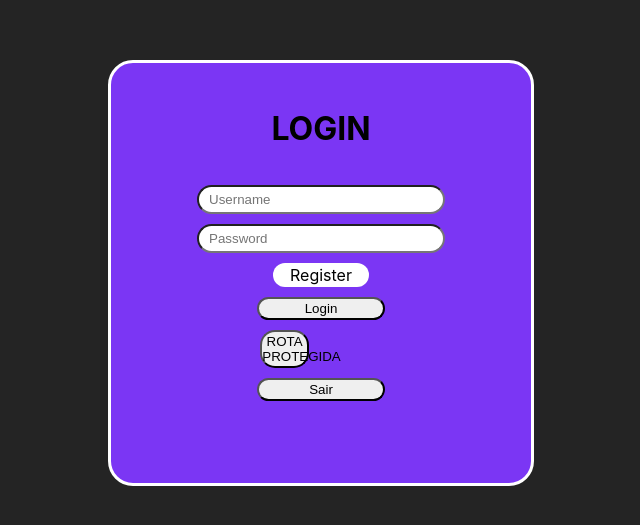
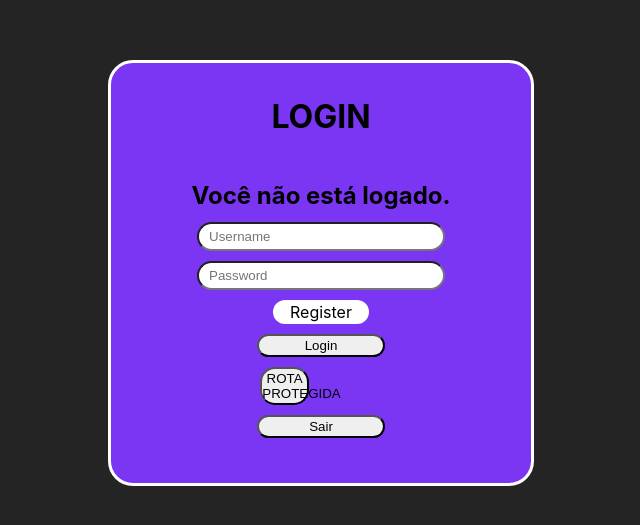
Before and after one commit to Jamilsonh/react-private-routes-jwt, a React (Vite) app in the folder client/: page / in a window 1280 px wide. Shown: the part 115-640 px from the top of the page, without its empty margins (319-959 px from the left). Built offline with nearby package versions, Linux system fonts and the light colour scheme.

Commit message:
feat: creating notifications on the login screen

```diff
--- a/client/src/screens/Login.jsx
+++ b/client/src/screens/Login.jsx
@@ -17,24 +17,8 @@ export function LoginPage() {
   const [username, setUsername] = useState('');
   const [password, setPassword] = useState('');
   const [message, setMessage] = useState('');
-  //const [tokenStatus, setTokenStatus] = useState('');
 
-  const { login, logout } = useAuth();
-
-  {
-    /*
-    const handleRegister = () => {
-    axios
-      .post('http://localhost:3001/register', { username, password })
-      .then((res) => {
-        setMessage(res.data.message);
-      })
-      .catch((err) => {
-        setMessage(err.response.data.message);
-      });
-  };
-  */
-  }
+  const { login, logout, isAuthenticated } = useAuth();
 
   const handleLogout = () => {
     logout();
@@ -67,32 +51,17 @@ export function LoginPage() {
     }
   };
 
-  /*
-
-  const handleVerify = () => {
-    const token = localStorage.getItem('token');
-    axios
-      .get('http://localhost:3001/protected', {
-        headers: {
-          Authorization: `Bearer ${token}`,
-        },
-      })
-      .then((response) => {
-        console.log(response.data);
-        setTokenStatus(response.data.message);
-      })
-      .catch((error) => {
-        console.error(error.response.data);
-        setTokenStatus(error.response.data.message);
-      });
-  };
-
-  */
-
   return (
     <Container>
       <ContainerLogin>
         <h1>LOGIN</h1>
+        <div>
+          {isAuthenticated ? (
+            <h2>Bem-vindo, {username}!</h2>
+          ) : (
+            <h2>Você não está logado.</h2>
+          )}
+        </div>
         <Login>
           <InputArea
             type='text'
@@ -110,7 +79,7 @@ export function LoginPage() {
             Register
           </NavbarLink>
           <Button onClick={handleLogin}>Login</Button>
-          {/*<Button onClick={handleVerify}>Verify</Button>*/}
+
           <Link to='/logged'>
             <Button onClick={ProtectedRoute}>ROTA PROTEGIDA</Button>
           </Link>
@@ -118,7 +87,6 @@ export function LoginPage() {
           <div></div>
         </Login>
         <p>{message}</p>
-        {/*<p>{tokenStatus}</p>*/}
       </ContainerLogin>
     </Container>
   );
```
